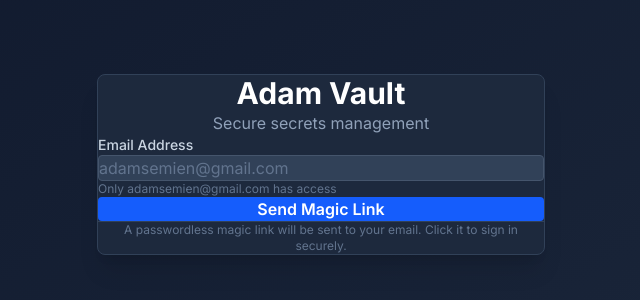
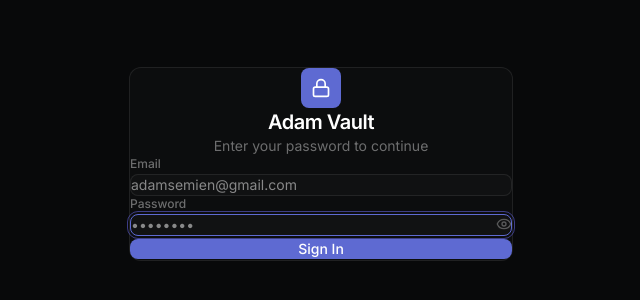
Before and after one commit to adamsemien/adam-vault, a Next.js app: page /login in a window 1280 px wide. Shown: the part 236-536 px from the top of the page, without its empty margins (319-959 px from the left). Built offline with nearby package versions, Linux system fonts and the light colour scheme.

Commit message:
feat: replace magic link with password login

```diff
--- a/app/api/auth/login/route.ts
+++ b/app/api/auth/login/route.ts
@@ -5,11 +5,11 @@ const ALLOWED_EMAIL = 'adamsemien@gmail.com';
 
 export async function POST(req: NextRequest) {
   try {
-    const { email } = await req.json();
+    const { email, password } = await req.json();
 
-    if (!email) {
+    if (!email || !password) {
       return NextResponse.json(
-        { error: 'Email is required' },
+        { error: 'Email and password are required' },
         { status: 400 }
       );
     }
@@ -22,26 +22,32 @@ export async function POST(req: NextRequest) {
       );
     }
 
-    // Send magic link via Supabase Auth
-    const { error } = await supabase.auth.signInWithOtp({
+    // Sign in with password
+    const { data, error } = await supabase.auth.signInWithPassword({
       email,
-      options: {
-        emailRedirectTo: `${process.env.NEXT_PUBLIC_SITE_URL || 'http://localhost:3000'}/auth/callback`,
-      },
+      password,
     });
 
-    if (error) {
+    if (error || !data.session) {
       console.error('Supabase auth error:', error);
       return NextResponse.json(
-        { error: 'Failed to send magic link' },
-        { status: 500 }
+        { error: error?.message ?? 'Invalid email or password' },
+        { status: 401 }
       );
     }
 
-    return NextResponse.json(
-      { message: 'Magic link sent to email' },
-      { status: 200 }
-    );
+    // Build redirect response and set session cookie
+    const response = NextResponse.json({ ok: true }, { status: 200 });
+
+    response.cookies.set('sb-auth-token', data.session.access_token, {
+      httpOnly: true,
+      secure: process.env.NODE_ENV === 'production',
+      sameSite: 'lax',
+      maxAge: 60 * 60 * 24 * 7, // 7 days
+      path: '/',
+    });
+
+    return response;
   } catch (error) {
     console.error('POST /api/auth/login:', error);
     return NextResponse.json(
--- a/app/login/page.tsx
+++ b/app/login/page.tsx
@@ -1,42 +1,35 @@
 'use client';
 
 import { useState, FormEvent } from 'react';
-import { useRouter } from 'next/navigation';
+import { Eye, EyeOff } from 'lucide-react';
 
 export default function LoginPage() {
-  const [email, setEmail] = useState('');
+  const [password, setPassword] = useState('');
+  const [showPassword, setShowPassword] = useState(false);
   const [loading, setLoading] = useState(false);
   const [error, setError] = useState('');
-  const [success, setSuccess] = useState('');
-  const router = useRouter();
+
+  const EMAIL = 'adamsemien@gmail.com';
 
   async function handleSubmit(e: FormEvent<HTMLFormElement>) {
     e.preventDefault();
     setLoading(true);
     setError('');
-    setSuccess('');
 
     try {
-      // Validate email is the allowed one
-      const allowedEmail = 'adamsemien@gmail.com';
-      if (email !== allowedEmail) {
-        throw new Error(`Only ${allowedEmail} is allowed to access this vault`);
-      }
-
-      // Send magic link via Supabase
       const res = await fetch('/api/auth/login', {
         method: 'POST',
         headers: { 'Content-Type': 'application/json' },
-        body: JSON.stringify({ email }),
+        body: JSON.stringify({ email: EMAIL, password }),
       });
 
       if (!res.ok) {
         const data = await res.json();
-        throw new Error(data.error || 'Login failed');
+        throw new Error(data.error || 'Invalid password');
       }
 
-      setSuccess('Magic link sent! Check your email.');
-      setEmail('');
+      // Redirect to vault on success
+      window.location.href = '/vault';
     } catch (err) {
       setError(err instanceof Error ? err.message : 'An error occurred');
     } finally {
@@ -45,56 +38,124 @@ export default function LoginPage() {
   }
 
   return (
-    <div className="flex items-center justify-center min-h-screen bg-gradient-to-br from-slate-900 to-slate-800">
-      <div className="w-full max-w-md bg-slate-800 rounded-lg shadow-xl p-8 border border-slate-700">
-        <h1 className="text-3xl font-bold mb-2 text-center text-white">Adam Vault</h1>
-        <p className="text-center text-slate-400 mb-6">Secure secrets management</p>
+    <div
+      style={{ backgroundColor: '#08090a' }}
+      className="flex items-center justify-center min-h-screen"
+    >
+      <div
+        style={{
+          backgroundColor: 'rgba(255,255,255,0.02)',
+          border: '1px solid rgba(255,255,255,0.08)',
+        }}
+        className="w-full max-w-sm rounded-xl p-8"
+      >
+        {/* Logo / Title */}
+        <div className="mb-8 text-center">
+          <div className="inline-flex items-center justify-center w-10 h-10 rounded-lg mb-4"
+            style={{ backgroundColor: '#5e6ad2' }}>
+            <svg width="20" height="20" viewBox="0 0 24 24" fill="none" stroke="white" strokeWidth="2" strokeLinecap="round" strokeLinejoin="round">
+              <rect x="3" y="11" width="18" height="11" rx="2" ry="2"/>
+              <path d="M7 11V7a5 5 0 0 1 10 0v4"/>
+            </svg>
+          </div>
+          <h1 className="text-xl font-semibold text-white tracking-tight">Adam Vault</h1>
+          <p className="text-sm mt-1" style={{ color: 'rgba(255,255,255,0.4)' }}>
+            Enter your password to continue
+          </p>
+        </div>
 
         {error && (
-          <div className="mb-4 p-4 bg-red-500/10 border border-red-500/50 rounded text-red-200 text-sm">
+          <div
+            className="mb-5 px-4 py-3 rounded-lg text-sm"
+            style={{
+              backgroundColor: 'rgba(239,68,68,0.08)',
+              border: '1px solid rgba(239,68,68,0.2)',
+              color: '#fca5a5',
+            }}
+          >
             {error}
           </div>
         )}
 
-        {success && (
-          <div className="mb-4 p-4 bg-green-500/10 border border-green-500/50 rounded text-green-200 text-sm">
-            {success}
-          </div>
-        )}
-
         <form onSubmit={handleSubmit} className="space-y-4">
+          {/* Email — readonly */}
           <div>
-            <label className="block text-sm font-medium text-slate-300 mb-2">
-              Email Address
+            <label
+              className="block text-xs font-medium mb-1.5"
+              style={{ color: 'rgba(255,255,255,0.4)' }}
+            >
+              Email
             </label>
             <input
               type="email"
-              value={email}
-              onChange={(e) => setEmail(e.target.value)}
-              className="w-full px-4 py-2 bg-slate-700 border border-slate-600 rounded text-white placeholder-slate-500 focus:outline-none focus:border-blue-500 focus:ring-1 focus:ring-blue-500"
-              placeholder="adamsemien@gmail.com"
-              required
-              disabled={loading}
+              value={EMAIL}
+              readOnly
+              className="w-full px-3 py-2.5 rounded-lg text-sm outline-none"
+              style={{
+                backgroundColor: 'rgba(255,255,255,0.02)',
+                border: '1px solid rgba(255,255,255,0.08)',
+                color: 'rgba(255,255,255,0.5)',
+                cursor: 'default',
+              }}
             />
-            <p className="text-xs text-slate-500 mt-1">
-              Only adamsemien@gmail.com has access
-            </p>
           </div>
 
+          {/* Password */}
+          <div>
+            <label
+              className="block text-xs font-medium mb-1.5"
+              style={{ color: 'rgba(255,255,255,0.4)' }}
+            >
+              Password
+            </label>
+            <div className="relative">
+              <input
+                type={showPassword ? 'text' : 'password'}
+                value={password}
+                onChange={(e) => setPassword(e.target.value)}
+                className="w-full px-3 py-2.5 pr-10 rounded-lg text-sm text-white outline-none transition-colors"
+                style={{
+                  backgroundColor: 'rgba(255,255,255,0.02)',
+                  border: '1px solid rgba(255,255,255,0.08)',
+                }}
+                onFocus={(e) => {
+                  e.currentTarget.style.borderColor = '#5e6ad2';
+                }}
+                onBlur={(e) => {
+                  e.currentTarget.style.borderColor = 'rgba(255,255,255,0.08)';
+                }}
+                placeholder="••••••••"
+                required
+                autoFocus
+                disabled={loading}
+              />
+              <button
+                type="button"
+                onClick={() => setShowPassword(!showPassword)}
+                className="absolute inset-y-0 right-0 flex items-center px-3 transition-colors"
+                style={{ color: 'rgba(255,255,255,0.3)' }}
+                onMouseEnter={(e) => (e.currentTarget.style.color = 'rgba(255,255,255,0.7)')}
+                onMouseLeave={(e) => (e.currentTarget.style.color = 'rgba(255,255,255,0.3)')}
+                tabIndex={-1}
+              >
+                {showPassword ? <EyeOff size={16} /> : <Eye size={16} />}
+              </button>
+            </div>
+          </div>
+
+          {/* Submit */}
           <button
             type="submit"
             disabled={loading}
-            className="w-full py-2 bg-blue-600 hover:bg-blue-700 disabled:bg-blue-600/50 rounded font-semibold text-white transition-colors"
+            className="w-full py-2.5 rounded-lg text-sm font-medium text-white transition-opacity mt-2"
+            style={{
+              backgroundColor: '#5e6ad2',
+              opacity: loading ? 0.6 : 1,
+            }}
           >
-            {loading ? 'Sending magic link...' : 'Send Magic Link'}
+            {loading ? 'Signing in…' : 'Sign In'}
           </button>
         </form>
-
-        <div className="mt-6 pt-6 border-t border-slate-700">
-          <p className="text-xs text-slate-500 text-center">
-            A passwordless magic link will be sent to your email. Click it to sign in securely.
-          </p>
-        </div>
       </div>
     </div>
   );
```
